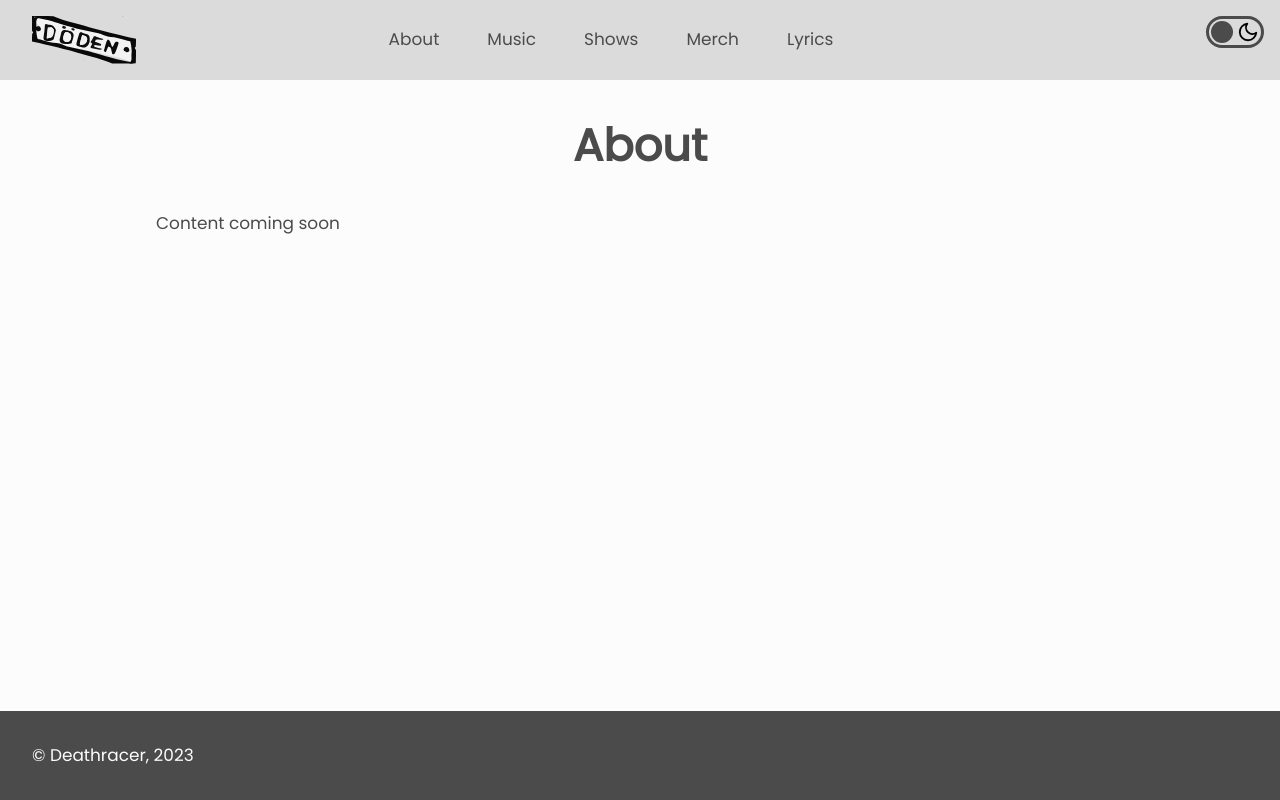
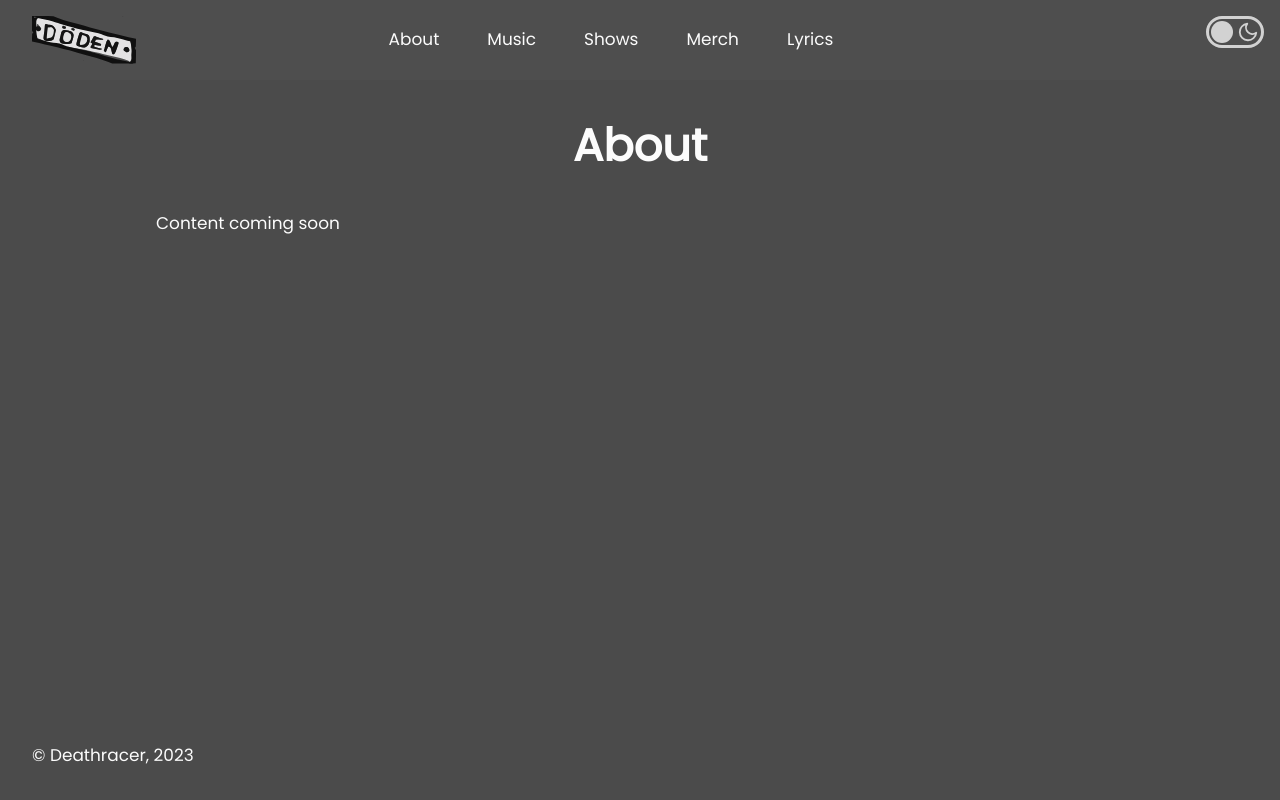
Before and after one commit to sarablom/deathracer, a Next.js app: page /about in a window 1280 px wide. Both pictures are taken after a click on the switch 1235 px from the left and 32 px from the top of the page. Built offline with nearby package versions, Linux system fonts and the light colour scheme.

Commit message:
add funcationality to toggle light and dark theme

```diff
--- a/src/components/Nav/Nav.tsx
+++ b/src/components/Nav/Nav.tsx
@@ -27,7 +27,7 @@ export const Nav = () => {
 					</NavWrapper>
 					<div style={{ marginLeft: "auto" }}>
 						<ThemeToggle
-							value={theme}
+							theme={theme}
 							onChange={() => setTheme(theme === "light" ? "dark" : "light")}
 						/>
 					</div>
@@ -36,7 +36,7 @@ export const Nav = () => {
 				<>
 					<MenuButton onClick={() => setShowMobileMenu(true)}>
 						<Menu
-							style={{ stroke: "var(--color-blackish)", fontSize: "1.5rem" }}
+							style={{ stroke: theme === "light" ? "var(--color-blackish)" : "var(--color-whiteish)", fontSize: "1.5rem" }}
 						/>
 						<VisuallyHidden text="Show menu" />
 					</MenuButton>
@@ -64,7 +64,7 @@ const NavWrapper = styled.nav`
 
 	a {
 		text-decoration: none;
-		color: var(--color-blackish);
+		color: inherit;
 		cursor: pointer;
 	}
 `;
--- a/src/components/ThemeToggle/ThemeToggle.tsx
+++ b/src/components/ThemeToggle/ThemeToggle.tsx
@@ -5,24 +5,31 @@ import { Moon, Sun } from "react-feather";
 import styled from "styled-components";
 
 type Props = {
-	value: "light" | "dark";
+	theme: "light" | "dark";
 	onChange: (value: "light" | "dark") => void;
 };
 
-export const ThemeToggle = ({ value, onChange, ...delegated }: Props) => {
+export const ThemeToggle = ({ theme, onChange, ...delegated }: Props) => {
 	return (
 		<ToggleWrapper
 			type="button"
 			role="switch"
-			aria-checked={value === "light"}
-			onClick={() => onChange(value === "light" ? "dark" : "light")}
+			theme={theme}
+			aria-checked={theme === "light"}
+			onClick={() => onChange(theme === "light" ? "dark" : "light")}
 			style={{
-				flexDirection: value === "light" ? "row" : "row-reverse",
-				justifyContent: value === "light" ? "flex-end" : "flex-start",
+				flexDirection: theme === "light" ? "row" : "row-reverse",
+				justifyContent: theme === "light" ? "flex-end" : "flex-start",
 			}}
 			{...delegated}
 		>
-			<div>{value === "light" ? <Sun size={16} /> : <Moon size={22} /> }</div>
+			<div>
+				{theme === "light" ? (
+					<Sun size={16} fill="#FFD200" stroke="var(--color-blackish)" />
+				) : (
+					<Moon size={22} stroke="var(--color-grey)" />
+				)}
+			</div>
 			<motion.span
 				layout={true}
 				transition={{
@@ -35,16 +42,23 @@ export const ThemeToggle = ({ value, onChange, ...delegated }: Props) => {
 	);
 };
 
-const ToggleWrapper = styled.button`
+type StyleProps = {
+	theme: "light" | "dark";
+};
+
+const ToggleWrapper = styled.button<StyleProps>`
 	display: flex;
-  align-items: center;
-  gap: 4px;
+	align-items: center;
+	gap: 4px;
 	width: 48px;
 	height: 22px;
 	border-radius: 1000px;
 	border: none;
 	padding: 2px;
-	border: 3px solid var(--color-blackish);
+	border: ${({ theme }) =>
+		theme === "light"
+			? "3px solid var(--color-blackish)"
+			: "3px solid var(--color-grey)"};
 	background: transparent;
 	cursor: pointer;
 	box-sizing: content-box;
@@ -54,7 +68,8 @@ const ToggleWrapper = styled.button`
 		display: block;
 		height: 100%;
 		aspect-ratio: 1 / 1;
-		background: var(--color-blackish);
+		background: ${({ theme }) =>
+			theme === "light" ? "var(--color-blackish)" : "var(--color-grey)"};
 		border-radius: 1000px;
 	}
 `;
--- a/src/context/ThemeContext.tsx
+++ b/src/context/ThemeContext.tsx
@@ -1,5 +1,11 @@
 "use client";
-import React, { ReactNode, createContext, useContext, useState } from "react";
+import React, {
+	ReactNode,
+	createContext,
+	useContext,
+	useEffect,
+	useState,
+} from "react";
 
 type ThemeTypes = "dark" | "light";
 
@@ -16,6 +22,14 @@ type Props = {
 
 export const ThemeProvider = ({ children }: Props) => {
 	const [theme, setTheme] = useState<ThemeTypes>("light");
+
+	useEffect(() => {
+		if (theme === "dark") {
+			document.body.classList.add("dark");
+		} else {
+			document.body.classList.remove("dark");
+		}
+	}, [theme]);
 
 	return (
 		<ThemeContext.Provider value={{ theme, setTheme }}>
```
